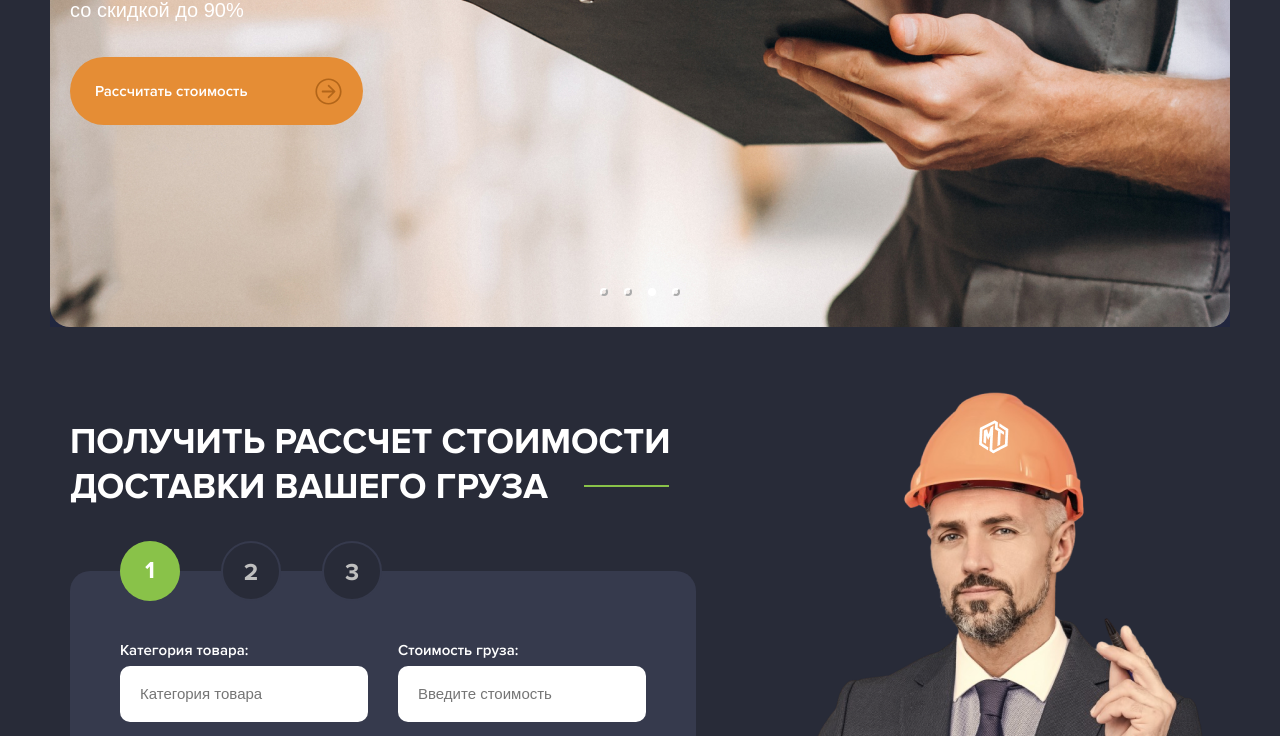
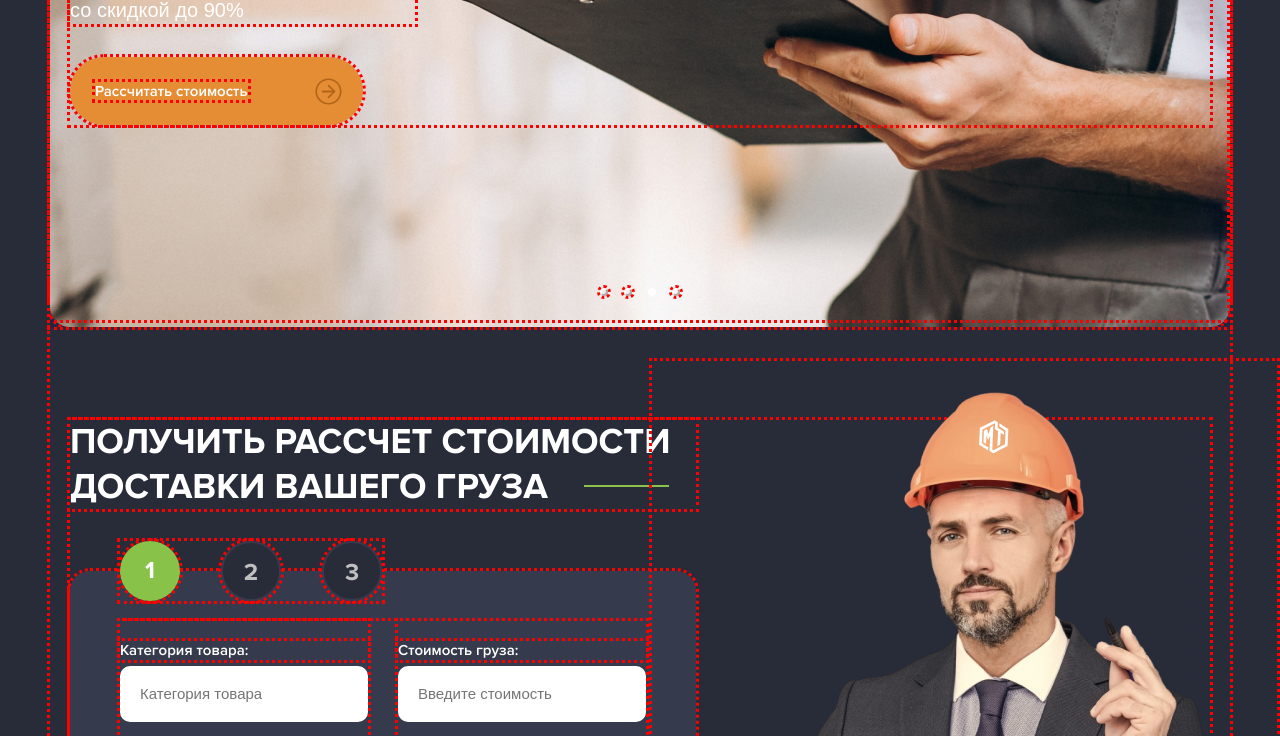
Before and after one commit to mrbrain91/cargo, a website: page src/index.html in a window 1280 px wide. Shown: the part 473-1209 px from the top of the page. Drawn offline with nearby package versions, Linux system fonts and the light colour scheme; files that its build step writes are made by us from their sources; a web font is replaced by a local one.

Commit message:
mod style.css

```diff
--- a/src/sass/style.scss
+++ b/src/sass/style.scss
@@ -8,6 +8,7 @@
     padding: 0;
     // transition: all 0.1s;
     // background-color: #282B38;
+    outline: dotted red;
 }
 
 body {
```
Also changed, not shown: dist/css/style.min.css.
